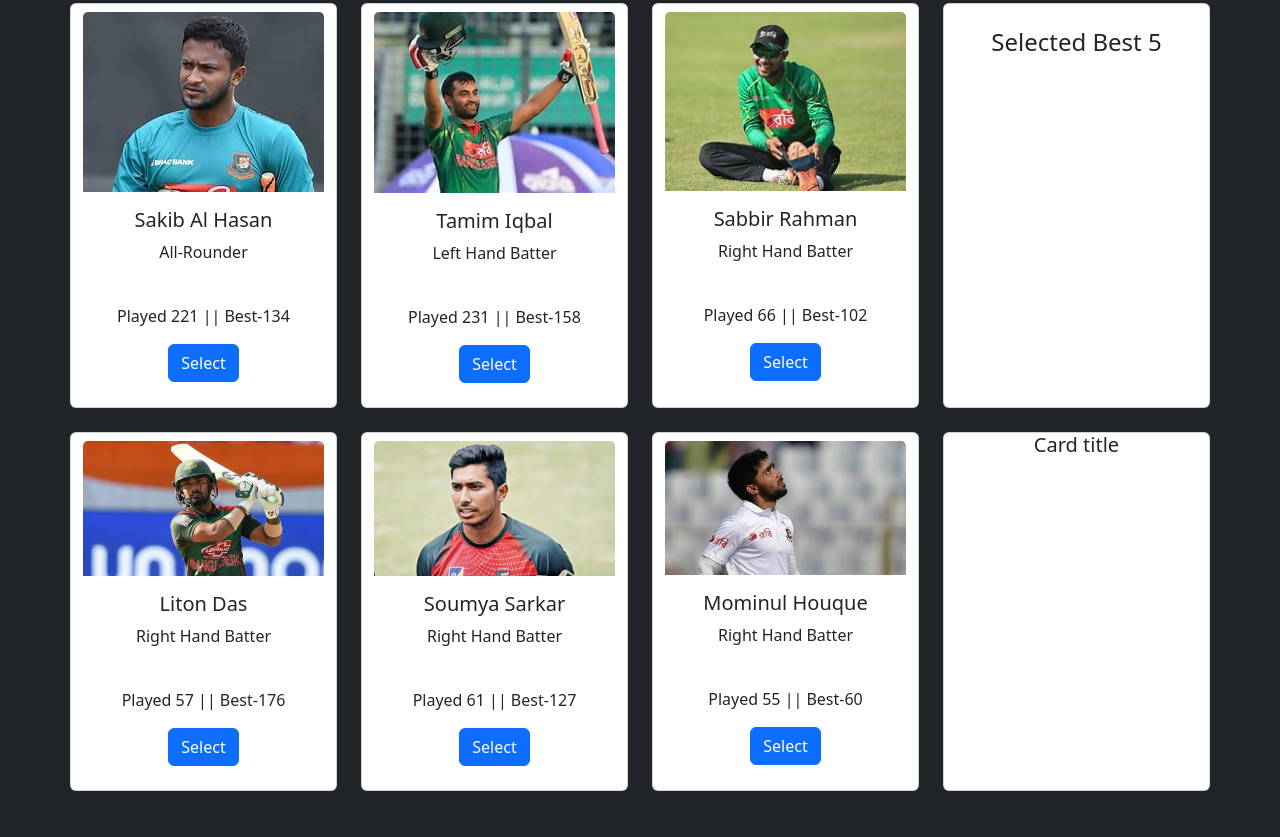
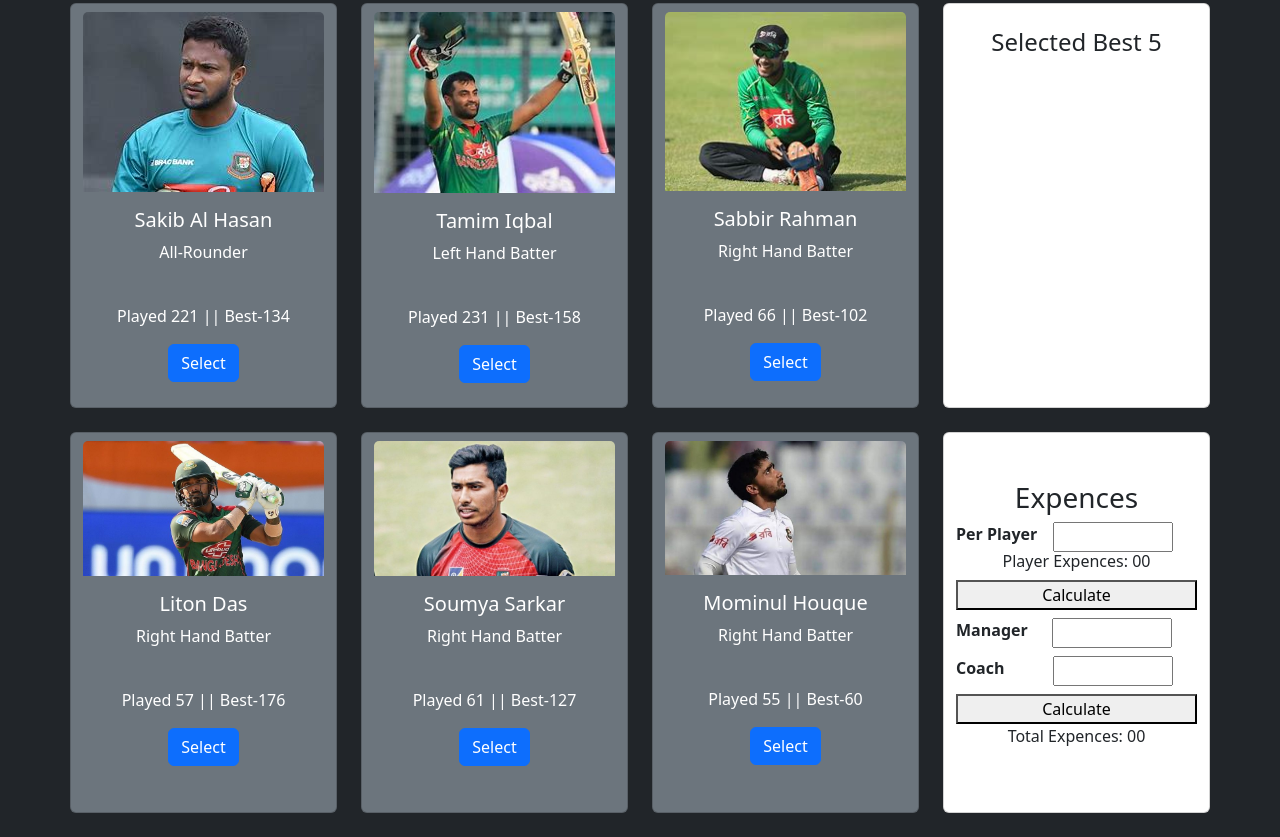
Before and after one commit to Fahim1272/best-five-ass5, a plain HTML site: page index.html in a window 1280 px wide. Shown: the part 421-1258 px from the top of the page. Before the commit the page ends 1236 px from the top, so only its background shows below. Drawn offline with nearby package versions, Linux system fonts and the light colour scheme.

Commit message:
calculator design done

```diff
--- a/index.html
+++ b/index.html
@@ -16,7 +16,7 @@
     </header>
     <section class="container mt-4">
         <div class="row gx-4 ">
-            <div class="card col me-4 text-center py-2" style="width: 18rem;">
+            <div class="card col me-4 text-center py-2 bg-secondary text-white" style="width: 18rem;">
                 <img src="img/OIP.jpg" class="card-img-top img-fluid" alt="...">
                 <div class="card-body">
                     <h5 id="playerOne" class="card-title">Sakib Al Hasan</h5>
@@ -25,7 +25,7 @@
                     <button id="player1" class="btn btn-primary">Select</button>
                 </div>
             </div>
-            <div class="card col me-4 text-center py-2">
+            <div class="card col me-4 text-center py-2 bg-secondary text-white">
                 <img src="img/tamim.jpg" class="card-img-top" alt="...">
                 <div class="card-body">
                     <h5 id="playerTwo" class="card-title playerOne">Tamim Iqbal</h5>
@@ -34,7 +34,7 @@
                     <button id="player2" class="btn btn-primary">Select</button>
                 </div>
             </div>
-            <div class="card col me-4 text-center py-2">
+            <div class="card col me-4 text-center py-2 bg-secondary text-white">
                 <img src="img/ddd.jpg" class="card-img-top" alt="...">
                 <div class="card-body">
                     <h5 id="playerThree" class="card-title playerOne">Sabbir Rahman</h5>
@@ -49,7 +49,7 @@
             </div>
         </div>
         <div class="row  my-4">
-            <div class="card col me-4 text-center py-2" style="width: 18rem;">
+            <div class="card col me-4 text-center py-2 bg-secondary text-white" style="width: 18rem;">
                 <img src="img/liton.jpg" class="card-img-top" alt="...">
                 <div class="card-body">
                     <h5 id="playerFour" class="card-title playerOne">Liton Das</h5>
@@ -58,7 +58,7 @@
                     <button id="player4" class="btn btn-primary">Select</button>
                 </div>
             </div>
-            <div class="card col me-4 text-center py-2" style="width: 18rem;">
+            <div class="card col me-4 text-center py-2 bg-secondary text-white" style="width: 18rem;">
                 <img src="img/soumya (1).jpg" class="card-img-top" alt="...">
                 <div class="card-body">
                     <h5 id="playerFive" class="card-title playerOne">Soumya Sarkar</h5>
@@ -67,7 +67,7 @@
                     <button id="player5" class="btn btn-primary">Select</button>
                 </div>
             </div>
-            <div class="card col me-4 text-center py-2" style="width: 18rem;">
+            <div class="card col me-4 text-center py-2 bg-secondary text-white" style="width: 18rem;">
                 <img src="img/mominul.jpg" class="card-img-top" alt="...">
                 <div class="card-body">
                     <h5 id="playerSix" class="card-title playerOne">Mominul Houque</h5>
@@ -76,8 +76,24 @@
                     <button id="player6" class="btn btn-primary">Select</button>
                 </div>
             </div>
-            <div class="card col  text-center" style="width: 18rem;">
-                <h5 id="playerFour" class="card-title playerOne">Card title</h5>
+            <div class="card col  text-center container py-5 " style="width: 18rem;">
+                <h3 id="expence-card" class="card-title">Expences</h3>
+                <div class="d-flex">
+                    <label for=""><b>Per Player</b></label>
+                    <input type="text" name="" id=""style="width:120px;" class="ms-3">
+                </div>
+                <h6>Player Expences: <span>00</span></h6>
+                <button>Calculate</button>
+                <div class="d-flex my-2">
+                    <label for=""><b>Manager</b></label>
+                    <input type="text" name="" id=""style="width:120px;"class="ms-4">
+                </div>
+                <div class="d-flex mb-2">
+                    <label for=""><b>Coach</b></label>
+                    <input type="text" name="" id=""style="width:120px;"class="ms-5" >
+                </div>
+                <button>Calculate</button>
+                <p>Total Expences: <span>00</span></p>
             </div>
         </div>
     </section>
```
